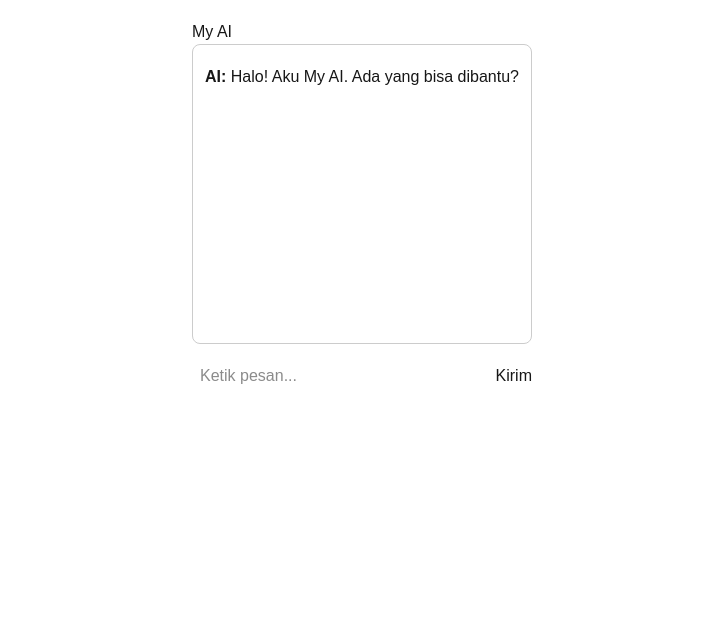
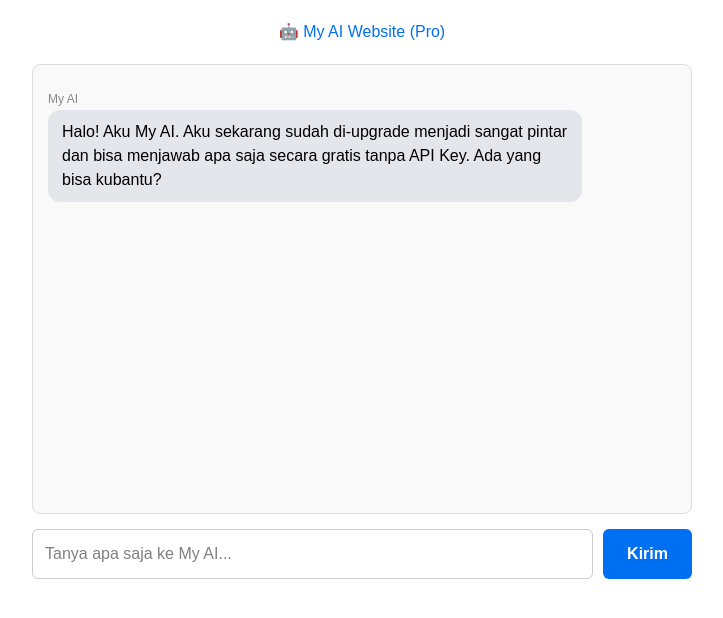
Before and after one commit to entehlah19-cpu/my-ai, a Next.js app: page / in a window 1280 px wide. Shown: the top 618 px of the page, without its empty margins (278-1001 px from the left). Built offline with nearby package versions, Linux system fonts and the light colour scheme.

Commit message:
Refactor Page component and improve message handling

```diff
--- a/app/page.tsx
+++ b/app/page.tsx
@@ -2,62 +2,111 @@
 
 import { useState } from 'react';
 
-type Message = {
+// Mendefinisikan tipe data pesan secara ketat agar disukai oleh TypeScript
+interface Message {
   role: 'user' | 'ai';
   text: string;
-};
+}
 
-export default function Page() {
-  const [messages, setMessages] = useState<Message[]>([
-    { role: 'ai', text: 'Halo! Aku My AI. Ada yang bisa dibantu?' },
+export default function Home() {
+  const [input, setInput] = useState('');
+
+  // PERBAIKAN UTAMA: Menggunakan array dari Message (Message) agar disukai Vercel
+  const [messages, setMessages] = useState<Message>([
+    { role: 'ai', text: 'Halo! Aku My AI. Aku sekarang sudah di-upgrade menjadi sangat pintar dan bisa menjawab apa saja secara gratis tanpa API Key. Ada yang bisa kubantu?' }
   ]);
-  const [input, setInput] = useState('');
   const [isLoading, setIsLoading] = useState(false);
 
-  async function sendMessage() {
-    if (!input.trim()) return;
+  const handleKirim = async () => {
+    if (!input.trim() || isLoading) return;
 
-    const newMessages: Message[] = [...messages, { role: 'user', text: input }];
-    setMessages(newMessages);
+    const pesanUser = input;
+
+    // Menambahkan pesan user ke daftar pesan secara aman
+    setMessages((prev) => [...prev, { role: 'user', text: pesanUser }]);
     setInput('');
     setIsLoading(true);
 
     try {
-      const res = await fetch('/api/chat', {
+      // Memanggil AI gratis Pollinations (tanpa API key, aman dari CORS restriction)
+      const response = await fetch('https://text.pollinations.ai/', {
         method: 'POST',
-        headers: { 'Content-Type': 'application/json' },
-        body: JSON.stringify({ messages: newMessages }),
+        headers: {
+          'Content-Type': 'application/json',
+        },
+        body: JSON.stringify({
+          messages: [
+            { role: 'user', content: pesanUser }
+          ],
+          model: 'openai'
+        })
       });
-      const data = await res.json();
-      setMessages([...newMessages, { role: 'ai', text: data.reply }]);
-    } catch {
-      setMessages([...newMessages, { role: 'ai', text: 'Terjadi kesalahan, coba lagi.' }]);
+
+      if (!response.ok) {
+        throw new Error('Gagal menghubungi AI');
+      }
+
+      const jawabanAI = await response.text();
+
+      // Menambahkan balasan AI ke dalam daftar array secara aman
+      setMessages((prev) => [...prev, { role: 'ai', text: jawabanAI }]);
+    } catch (error) {
+      // Menampilkan pesan error jika koneksi gagal (Sintaksis sudah diperbaiki tanpa kode menggantung!)
+      setMessages((prev) => [
+     ...prev,
+        { role: 'ai', text: 'Maaf, koneksi ke My AI terputus. Coba kirim pesan lagi ya!' }
+      ]);
     } finally {
       setIsLoading(false);
     }
-  }
+  };
 
   return (
-    <div style={{ maxWidth: 600, margin: '0 auto', padding: 20 }}>
-      <h1>My AI</h1>
-      <div style={{ border: '1px solid #ccc', borderRadius: 8, padding: 12, minHeight: 300 }}>
-        {messages.map((m, i) => (
-          <div key={i} style={{ margin: '8px 0', textAlign: m.role === 'user' ? 'right' : 'left' }}>
-            <b>{m.role === 'user' ? 'Kamu' : 'AI'}:</b> {m.text}
+    <main style={{ padding: '20px', maxWidth: '700px', margin: '0 auto', fontFamily: 'sans-serif' }}>
+      <h2 style={{ textAlign: 'center', marginBottom: '20px', color: '#0070f3' }}>🤖 My AI Website (Pro)</h2>
+
+      {/* Ruang Obrolan */}
+      <div style={{ height: '450px', overflowY: 'auto', border: '1px solid #ddd', padding: '15px', borderRadius: '8px', marginBottom: '15px', backgroundColor: '#f9f9f9' }}>
+        {/* Menampilkan Daftar Pesan secara dinamis */}
+        {messages.map((msg, index) => (
+          <div key={index} style={{ textAlign: msg.role === 'user'? 'right' : 'left', margin: '10px 0' }}>
+            <div style={{ fontSize: '12px', color: '#888', marginBottom: '2px' }}>
+              {msg.role === 'user'? 'Kamu' : 'My AI'}
+            </div>
+            <span style={{
+              display: 'inline-block',
+              padding: '10px 14px',
+              borderRadius: '12px',
+              backgroundColor: msg.role === 'user'? '#0070f3' : '#e4e6eb',
+              color: msg.role === 'user'? 'white' : 'black',
+              maxWidth: '85%',
+              textAlign: 'left',
+              whiteSpace: 'pre-wrap'
+            }}>
+              {msg.text}
+            </span>
           </div>
         ))}
-        {isLoading && <div>AI sedang mengetik...</div>}
+        {isLoading && <p style={{ color: '#888', fontStyle: 'italic', fontSize: '14px' }}>My AI sedang berpikir keras...</p>}
       </div>
-      <div style={{ display: 'flex', gap: 8, marginTop: 12 }}>
+
+      {/* Kolom Input & Tombol */}
+      <div style={{ display: 'flex', gap: '10px' }}>
         <input
           value={input}
           onChange={(e) => setInput(e.target.value)}
-          onKeyDown={(e) => e.key === 'Enter' && sendMessage()}
-          style={{ flex: 1, padding: 8 }}
-          placeholder="Ketik pesan..."
+          onKeyDown={(e) => e.key === 'Enter' && handleKirim()}
+          placeholder="Tanya apa saja ke My AI..."
+          style={{ flex: 1, padding: '12px', borderRadius: '6px', border: '1px solid #ccc', color: 'black', fontSize: '16px' }}
         />
-        <button onClick={sendMessage} disabled={isLoading}>Kirim</button>
+        <button
+          onClick={handleKirim}
+          disabled={isLoading}
+          style={{ padding: '12px 24px', borderRadius: '6px', backgroundColor: '#0070f3', color: 'white', border: 'none', cursor: 'pointer', fontSize: '16px', fontWeight: 'bold' }}
+        >
+          Kirim
+        </button>
       </div>
-    </div>
+    </main>
   );
 }
```
